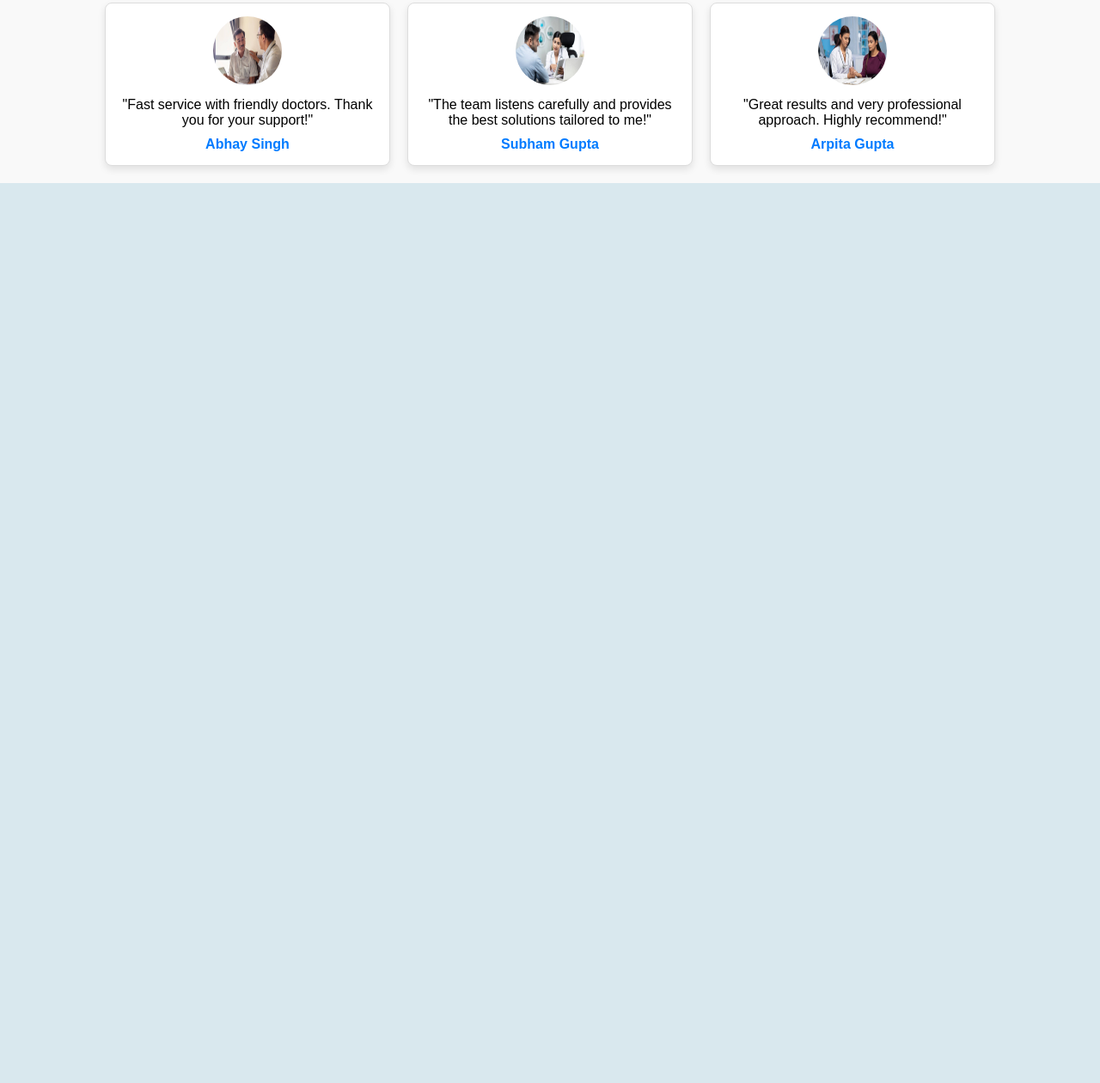
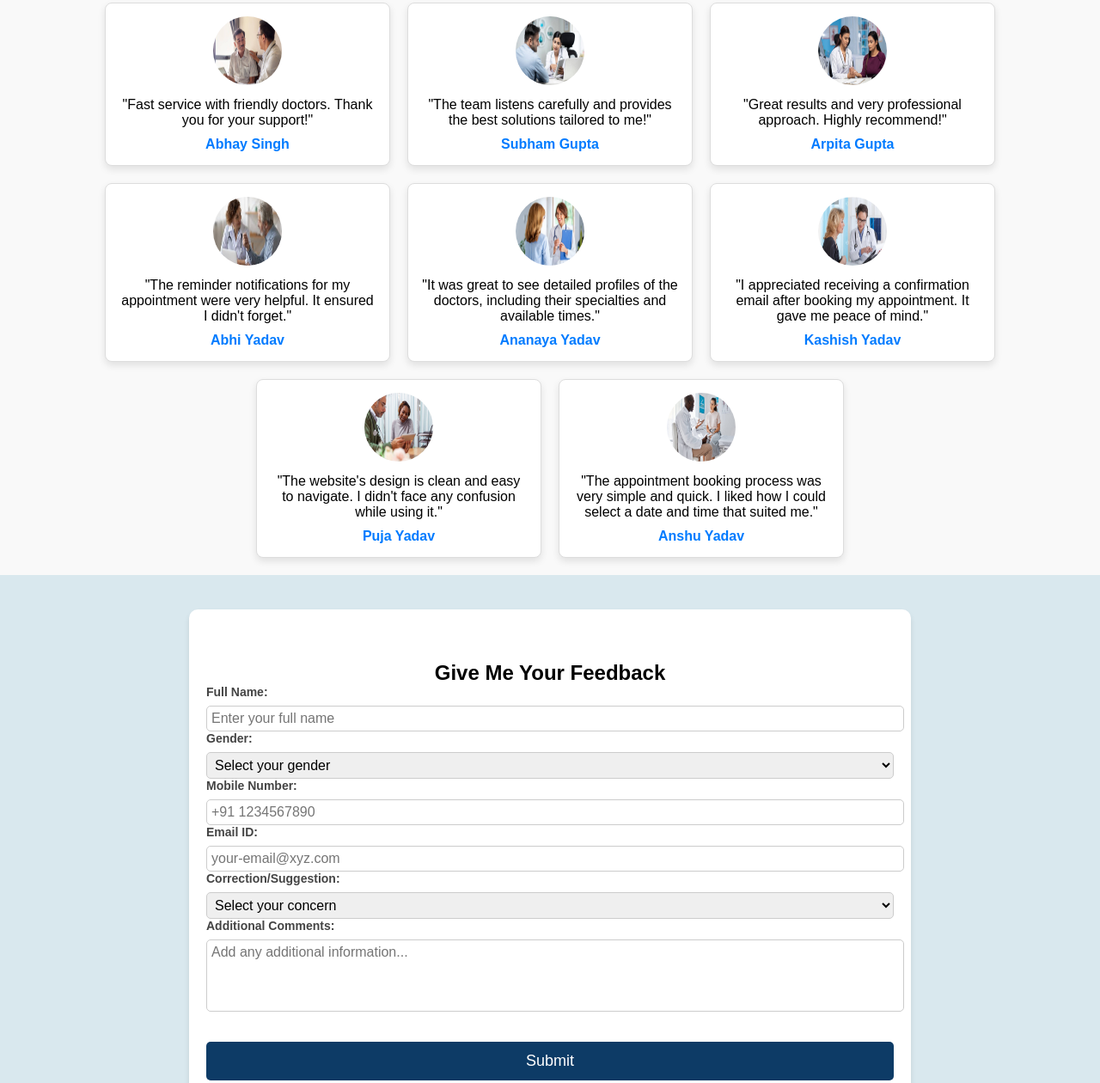
Before and after one commit to amangupta9454/mini_project, a plain HTML site: page patient.html in a window 1280 px wide. Shown: the part 429-1689 px from the top of the page at 86% size. Before the commit the page ends 800 px from the top, so only its background shows below. Drawn offline with Linux system fonts and the light colour scheme.

Commit message:
patientreview

```diff
--- a/patient.html
+++ b/patient.html
@@ -63,9 +63,72 @@
             <p>"Great results and very professional approach. Highly recommend!"</p>
             <h4>Arpita Gupta</h4>
           </div>
+          <div class="review-card">
+            <img src="p7.jpeg" alt="Patient 1" />
+            <p>"The reminder notifications for my appointment were very helpful. It ensured I didn't forget."</p>
+            <h4>Abhi Yadav</h4>
+          </div>
+          <div class="review-card">
+            <img src="p8.jpeg" alt="Patient 1" />
+            <p>"It was great to see detailed profiles of the doctors, including their specialties and available times."</p>
+            <h4>Ananaya Yadav</h4>
+          </div>
+          <div class="review-card">
+            <img src="p9.jpg" alt="Patient 1" />
+            <p>"I appreciated receiving a confirmation email after booking my appointment. It gave me peace of mind."</p>
+            <h4>Kashish Yadav</h4>
+          </div>
+          <div class="review-card">
+            <img src="p10.jpg" alt="Patient 1" />
+            <p>"The website's design is clean and easy to navigate. I didn't face any confusion while using it."</p>
+            <h4>Puja Yadav</h4>
+          </div>
+          <div class="review-card">
+            <img src="p11.jpg" alt="Patient 1" />
+            <p>"The appointment booking process was very simple and quick. I liked how I could select a date and time that suited me."</p>
+            <h4>Anshu Yadav</h4>
+          </div>
         </div>
       </section>
+      <section id="appointment-form">
+      <h2 class="aman">Give Me Your Feedback</h2>
+        <form action="https://getform.io/f/bxoovpda" method="post" id="contact-form">
+            <div class="form-group">
+                <label for="name">Full Name:</label>
+                <input type="text" id="name" name="name" required placeholder="Enter your full name">
 
+                <label for="gender">Gender:</label>
+                <select id="gender" name="gender" required>
+                    <option value="" disabled selected>Select your gender</option>
+                    <option value="male">Male</option>
+                    <option value="female">Female</option>
+                    <option value="other">Other</option>
+                </select>
+
+                <label for="mobile">Mobile Number:</label>
+                <input type="tel" id="mobile" name="mobile" required placeholder="+91 1234567890">
+
+                <label for="email">Email ID:</label>
+                <input type="email" id="email" name="email" required placeholder="your-email@xyz.com">
+
+                <label for="disease">Correction/Suggestion:</label>
+                <select id="disease" name="disease" required>
+                    <option value="" disabled selected>Select your concern</option>
+                    <option value="cold">Responsiveness</option>
+                    <option value="flu">Project link not working</option>
+                    <option value="diabetes">Add more Features</option>
+
+                    <option value="other">Other</option>
+                </select>
+
+                <label for="comments">Additional Comments:</label>
+                <textarea id="comments" name="comments" rows="4" placeholder="Add any additional information..."></textarea>
+            </div>
+            <button type="submit" class="submit-btn">Submit</button>
+        </form>
+
+    </form>
+</section>
     <script src="main.js"></script>
 </body>
 </html>
```
Also changed, not shown: registration.html (+0 -36 lines), p10.jpg (added), p11.jpg (added), p7.jpeg (added), p8.jpeg (added), p9.jpg (added).
